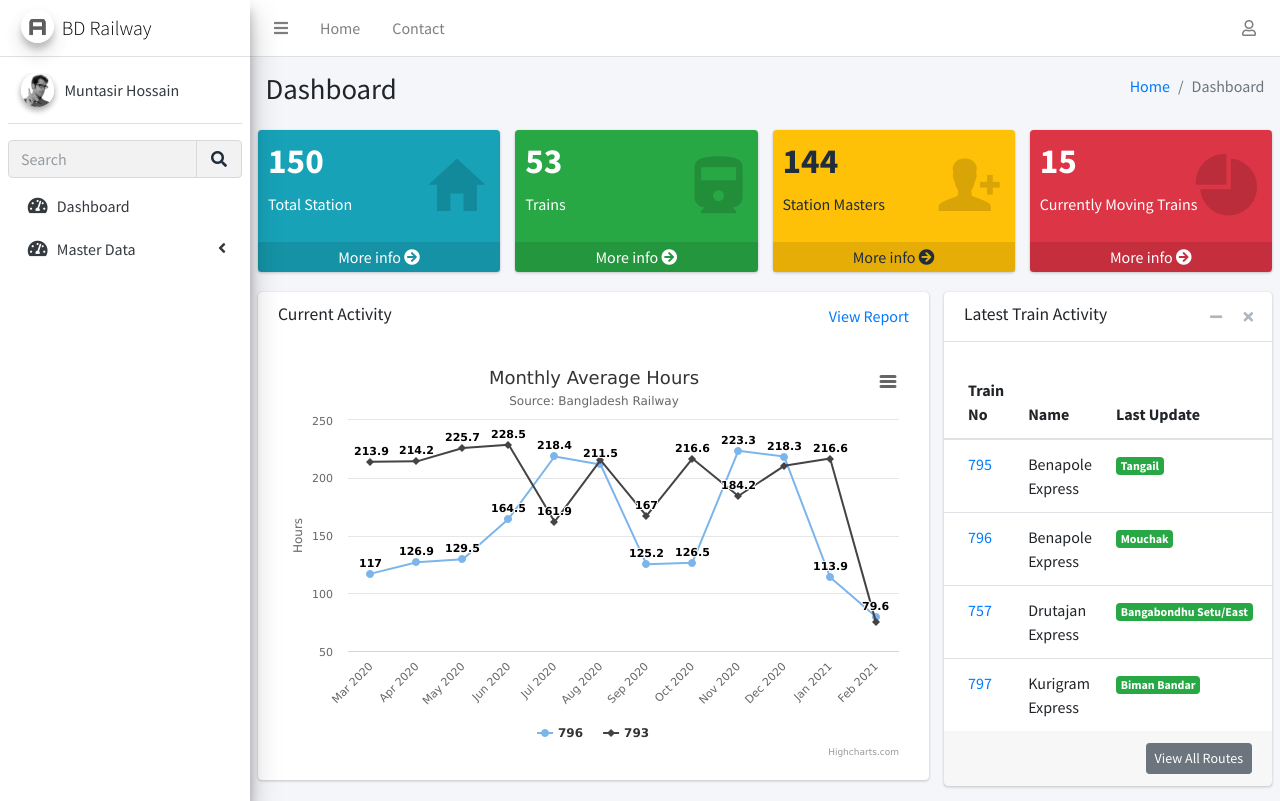
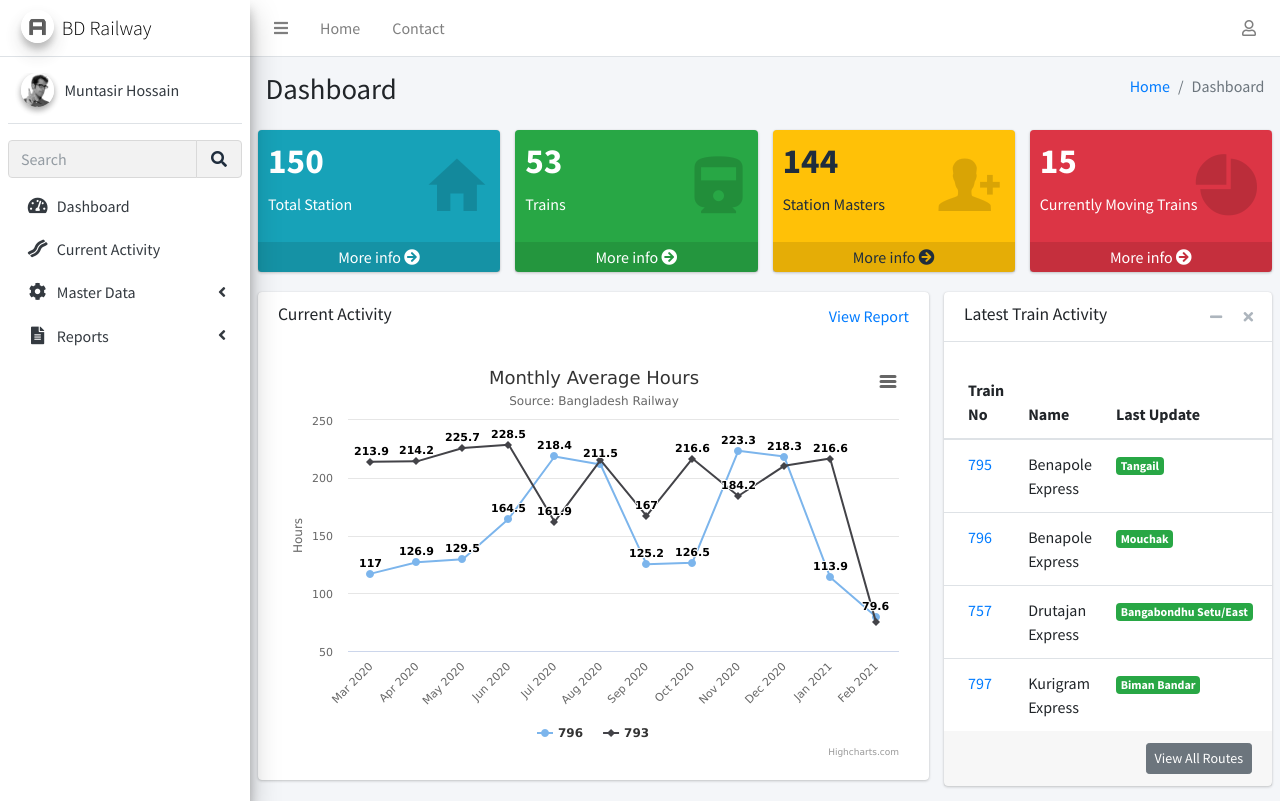
Before and after one commit to farhanasif/railwayroutedesign, a PHP site: page /control/home.php in a window 1280 px wide. Shown: the top 801 px of the page. Run offline with PHP 8.4, Linux system fonts and the light colour scheme; some libraries are stand-ins or nearby versions.

Commit message:
basic design

```diff
--- a/control/header.php
+++ b/control/header.php
@@ -141,7 +141,15 @@
             </li>
             <li class="nav-item">
                 <a href="#" class="nav-link">
-                <i class="nav-icon fas fa-tachometer-alt"></i>
+                <i class="nav-icon fas fa-bacon"></i>
+                <p>
+                    Current Activity
+                </p>
+                </a>
+            </li>
+            <li class="nav-item">
+                <a href="#" class="nav-link">
+                <i class="nav-icon fas fa-cog"></i>
                 <p>
                     Master Data
                     <i class="right fas fa-angle-left"></i>
@@ -166,6 +174,59 @@
                       <p>Station Masters</p>
                       </a>
                   </li>
+                  <li class="nav-item">
+                      <a href="#" class="nav-link">
+                      <i class="far fa-circle nav-icon"></i>
+                      <p>Staffs</p>
+                      </a>
+                  </li>
+                  <li class="nav-item">
+                      <a href="#" class="nav-link">
+                      <i class="far fa-circle nav-icon"></i>
+                      <p>Staffs per Train</p>
+                      </a>
+                  </li>
+                </ul>
+            </li>
+            <li class="nav-item">
+                <a href="#" class="nav-link">
+                <i class="nav-icon fas fa-file-alt"></i>
+                <p>
+                    Reports
+                    <i class="right fas fa-angle-left"></i>
+                </p>
+                </a>
+                <ul class="nav nav-treeview">
+                  <li class="nav-item">
+                      <a href="#" class="nav-link">
+                      <i class="far fa-circle nav-icon"></i>
+                      <p>Staff KPI Report</p>
+                      </a>
+                  </li>
+                  <li class="nav-item">
+                      <a href="#" class="nav-link">
+                      <i class="far fa-circle nav-icon"></i>
+                      <p>Train KPI Report</p>
+                      </a>
+                  </li>
+                  <li class="nav-item">
+                      <a href="#" class="nav-link">
+                      <i class="far fa-circle nav-icon"></i>
+                      <p>Station Masters Report</p>
+                      </a>
+                  </li>
+                  <li class="nav-item">
+                      <a href="#" class="nav-link">
+                      <i class="far fa-circle nav-icon"></i>
+                      <p>Example Report</p>
+                      </a>
+                  </li>
+                  <li class="nav-item">
+                      <a href="#" class="nav-link">
+                      <i class="far fa-circle nav-icon"></i>
+                      <p>Staffs per Train</p>
+                      </a>
+                  </li>
                 </ul>
             </li>
         </ul>
--- a/index.php
+++ b/index.php
@@ -59,10 +59,10 @@
       </form>
 
       <div class="social-auth-links text-center mt-2 mb-3">
-        <a href="#" class="btn btn-block btn-primary">
+        <a href="./control/home.php" class="btn btn-block btn-primary">
             Sign in as control Panel
         </a>
-        <a href="#" class="btn btn-block btn-danger">
+        <a href="./control/home.php" class="btn btn-block btn-danger">
            Sign in as Mouchak Station Master
         </a>
       </div>
```
Lines whose indentation alone changed are shown as unchanged.
